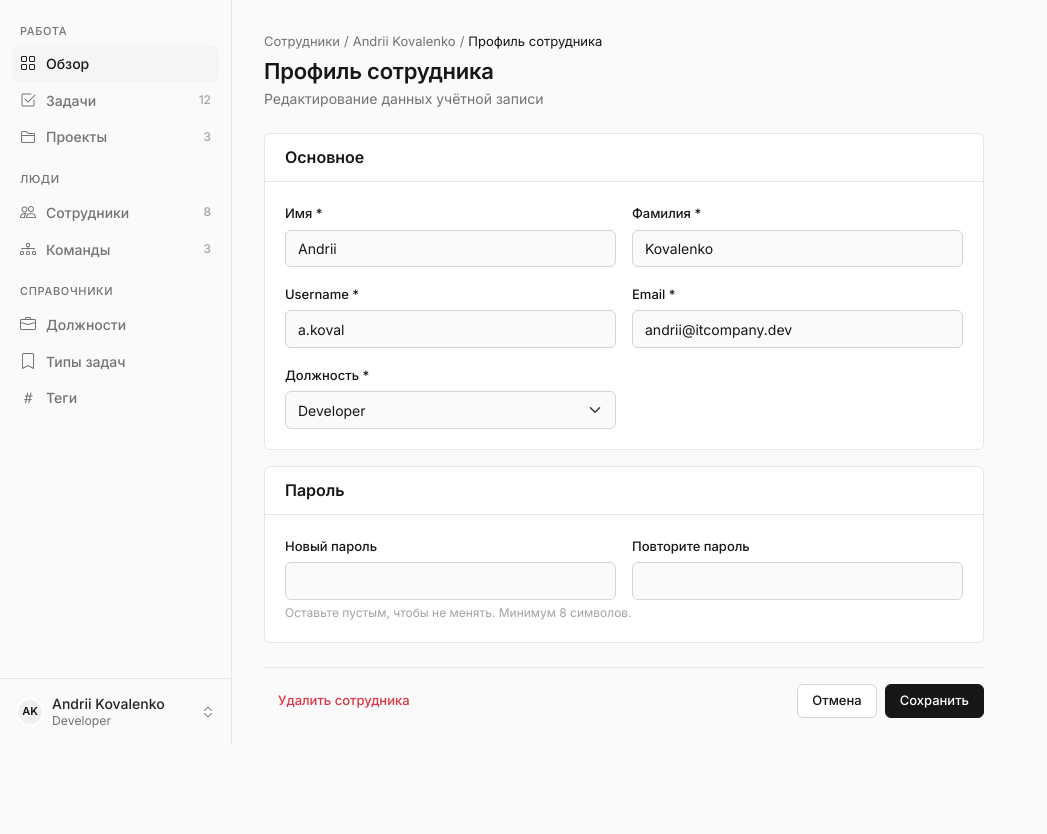
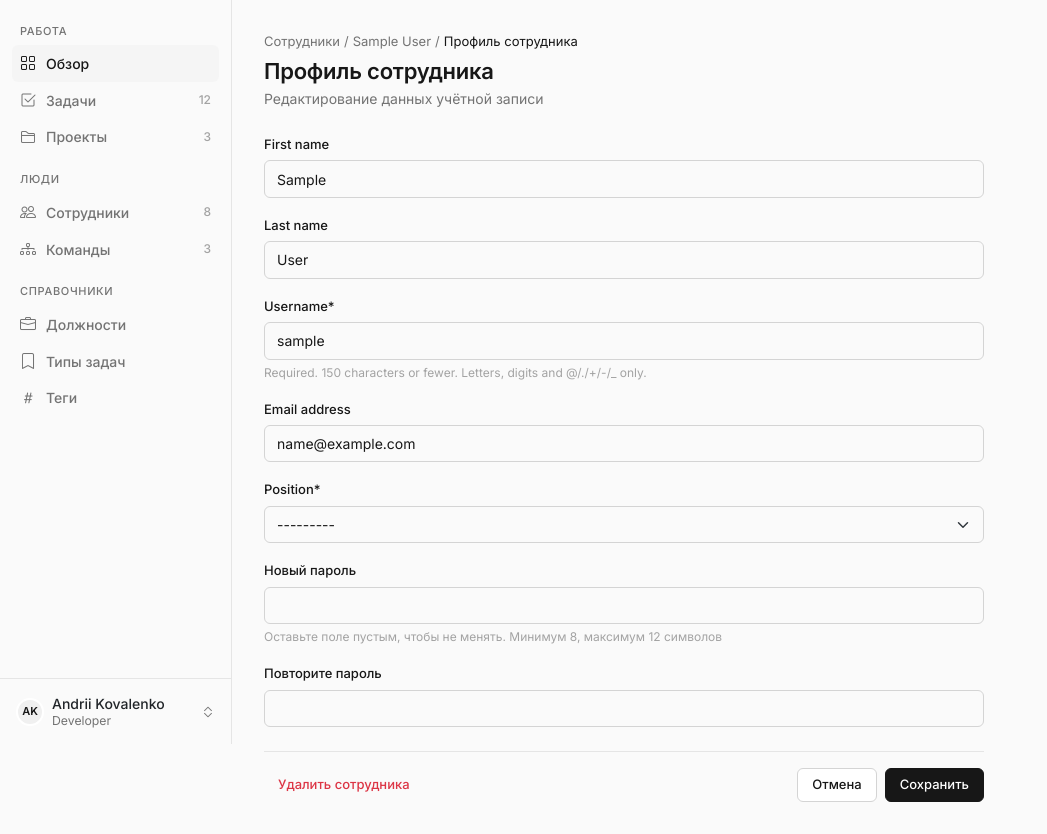
Before and after one commit to GrytsenkoAndrey/mate-py-portfolio-task-manager, a Django app: page /worker-form/ in a window 1280 px wide. Shown: the part 56-890 px from the top of the page, without its empty margins (0-1047 px from the left). Before the commit the page ends 800 px from the top, so only its background shows below. Run offline with Django 5.2, Linux system fonts and the light colour scheme; the visitor is signed in with stand-in values (Sample User, id 1); data that the repository does not hold is empty; some libraries are stand-ins or nearby versions.

Commit message:
worker detail page with form

```diff
--- /dev/null
+++ b/manager/forms.py
@@ -0,0 +1,51 @@
+from django import forms
+
+from .models import Worker
+
+
+class WorkerUpdateForm(forms.ModelForm):
+    password1 = forms.CharField(
+        label="Новый пароль",
+        required=False,
+        min_length=8,
+        max_length=12,
+        widget=forms.PasswordInput,
+        help_text=(
+            "Оставьте поле пустым, чтобы не менять. "
+            "Минимум 8, максимум 12 символов"
+        ),
+    )
+    password2 = forms.CharField(
+        label="Повторите пароль",
+        required=False,
+        min_length=8,
+        max_length=12,
+        widget=forms.PasswordInput,
+    )
+
+    class Meta:
+        model = Worker
+        fields = [
+            "first_name",
+            "last_name",
+            "username",
+            "email",
+            "position",
+        ]
+
+    def clean(self):
+        cleaned_data = super().clean()
+        password1 = cleaned_data.get("password1")
+        password2 = cleaned_data.get("password2")
+        if (password1 or password2) and password1 != password2:
+            self.add_error("password2", "Пароли не совпадают")
+        return cleaned_data
+
+    def save(self, commit=True):
+        worker = super().save(commit=False)
+        password = self.cleaned_data.get("password1")
+        if password:
+            worker.set_password(password)
+        if commit:
+            worker.save()
+        return worker
--- a/manager/models.py
+++ b/manager/models.py
@@ -9,6 +9,9 @@ class Position(models.Model):
         max_length=255,
         default=PositionTypeEnum.DEVELOPER.value,
     )
+
+    def __str__(self):
+        return self.name
 
 
 class Worker(AbstractUser):
@@ -32,9 +35,7 @@ class Project(models.Model):
     name = models.CharField(max_length=255)
     description = models.TextField()
     team = models.ForeignKey(
-        Team,
-        on_delete=models.CASCADE,
-        related_name="projects",
+        Team, on_delete=models.CASCADE, related_name="projects"
     )
 
 
@@ -51,8 +52,6 @@ class Task(models.Model):
         TaskType, on_delete=models.CASCADE, related_name="tasks"
     )
     project = models.ForeignKey(
-        Project,
-        on_delete=models.CASCADE,
-        related_name="tasks",
+        Project, on_delete=models.CASCADE, related_name="tasks"
     )
     tags = models.ManyToManyField(Tag, related_name="tasks")
--- a/manager/views.py
+++ b/manager/views.py
@@ -1,9 +1,11 @@
+from django.contrib.auth import update_session_auth_hash
 from django.contrib.auth.decorators import login_required
-from django.shortcuts import render
+from django.shortcuts import render, redirect
+
+from .forms import WorkerUpdateForm
+
 
 # Create your views here.
-
-
 @login_required
 def index(request):
     """View function for home page of site."""
@@ -14,8 +16,16 @@ def index(request):
 @login_required
 def worker_form(request):
     """View function for worker form page."""
+    if request.method == "POST":
+        form = WorkerUpdateForm(request.POST, instance=request.user)
+        if form.is_valid():
+            worker = form.save()
+            update_session_auth_hash(request, worker)
+            return redirect("manager:worker-detail")
+    else:
+        form = WorkerUpdateForm(instance=request.user)
 
-    return render(request, "manager/worker-form.html")
+    return render(request, "manager/worker-form.html", {"form": form})
 
 
 @login_required
--- a/mate_py_porfolio_task_manager/settings.py
+++ b/mate_py_porfolio_task_manager/settings.py
@@ -23,7 +23,7 @@ BASE_DIR = Path(__file__).resolve().parent.parent
 SECRET_KEY = 'django-insecure-vvjbsael+8e2_(@e_e=5g)g2rmijckjzb0jt)bw$^gl25b(@8p'
 
 # SECURITY WARNING: don't run with debug turned on in production!
-DEBUG = False
+DEBUG = True
 
 ALLOWED_HOSTS = ["127.0.0.1", "localhost"]
 
@@ -52,6 +52,7 @@ MIDDLEWARE = [
     'django.contrib.auth.middleware.AuthenticationMiddleware',
     'django.contrib.messages.middleware.MessageMiddleware',
     'django.middleware.clickjacking.XFrameOptionsMiddleware',
+    'debug_toolbar.middleware.DebugToolbarMiddleware',
 ]
 
 ROOT_URLCONF = 'mate_py_porfolio_task_manager.urls'
--- a/templates/manager/worker-form.html
+++ b/templates/manager/worker-form.html
@@ -1,63 +1,30 @@
 {% extends "base.html" %}
+{% load crispy_forms_tags %}
 
 {% block content %}
     <main class="tm-content">
       <div class="page-header">
-        <div><div class="breadcrumb"><a href="workers.html">Сотрудники</a> <span class="text-muted mx-1">/</span> <a href="worker-detail.html">Andrii Kovalenko</a> <span class="text-muted mx-1">/</span> <span class="current">Профиль сотрудника</span></div><h1>Профиль сотрудника</h1><p class="text-muted mb-0 mt-1">Редактирование данных учётной записи</p></div>
+        <div>
+          <div class="breadcrumb">
+            <a href="workers.html">Сотрудники</a> <span class="text-muted mx-1">/</span>
+            <a href="{% url "manager:worker-detail" %}">{{ user.first_name }} {{ user.last_name }}</a> <span class="text-muted mx-1">/</span>
+            <span class="current">Профиль сотрудника</span>
+          </div>
+          <h1>Профиль сотрудника</h1>
+          <p class="text-muted mb-0 mt-1">Редактирование данных учётной записи</p>
+        </div>
         <div class="d-flex gap-2"></div>
       </div>
-      <form class="needs-validation" novalidate data-demo data-redirect="worker-detail.html" style="max-width:720px">
-        <div class="card mb-3">
-          <div class="card-header"><h2>Основное</h2></div>
-          <div class="card-body"><div class="row g-3">
+      <form class="needs-validation" novalidate style="max-width:720px" method="post">
+        {% csrf_token %}
+        {{ form|crispy }}
 
-              <div class="col-md-6">
-                <label class="form-label" for="first_name">Имя *</label>
-                <input type="text" class="form-control" id="first_name" name="first_name" value="Andrii" required>
-                <div class="invalid-feedback">Заполните поле</div>
-              </div>
-              <div class="col-md-6">
-                <label class="form-label" for="last_name">Фамилия *</label>
-                <input type="text" class="form-control" id="last_name" name="last_name" value="Kovalenko" required>
-                <div class="invalid-feedback">Заполните поле</div>
-              </div>
-
-              <div class="col-md-6">
-                <label class="form-label" for="username">Username *</label>
-                <input type="text" class="form-control" id="username" name="username" value="a.koval" required pattern="[A-Za-z0-9_.@+-]+">
-                <div class="invalid-feedback">Заполните поле</div>
-              </div>
-              <div class="col-md-6">
-                <label class="form-label" for="email">Email *</label>
-                <input type="email" class="form-control" id="email" name="email" value="andrii@itcompany.dev" required>
-                <div class="invalid-feedback">Заполните поле</div>
-              </div>
-            <div class="col-md-6">
-              <label class="form-label" for="position">Должность *</label>
-              <select class="form-select" id="position" name="position" required><option selected>Developer</option><option>Project Manager</option><option>QA</option><option>Designer</option><option>DevOps</option></select>
-            </div>
-          </div></div>
-        </div>
-        <div class="card">
-          <div class="card-header"><h2>Пароль</h2></div>
-          <div class="card-body"><div class="row g-3">
-
-              <div class="col-md-6">
-                <label class="form-label" for="password1">Новый пароль</label>
-                <input type="password" class="form-control" id="password1" name="password1" value="">
-                <div class="invalid-feedback">Заполните поле</div>
-              </div>
-              <div class="col-md-6">
-                <label class="form-label" for="password2">Повторите пароль</label>
-                <input type="password" class="form-control" id="password2" name="password2" value="">
-                <div class="invalid-feedback">Заполните поле</div>
-              </div>
-            <div class="col-12 form-text mt-1">Оставьте пустым, чтобы не менять. Минимум 8 символов.</div>
-          </div></div>
-        </div>
         <div class="d-flex justify-content-between gap-2 mt-4 pt-3 border-top">
-          <button type="button" class="btn btn-ghost text-danger" data-bs-toggle="modal" data-bs-target="#confirmDelete" data-name="Andrii Kovalenko">Удалить сотрудника</button>
-          <div class="d-flex gap-2"><a href="worker-detail.html" class="btn btn-outline-secondary">Отмена</a><button class="btn btn-dark">Сохранить</button></div>
+          <button type="button" class="btn btn-ghost text-danger" data-bs-toggle="modal" data-bs-target="#confirmDelete" data-name="{{ user.first_name }} {{ user.last_name }}">Удалить сотрудника</button>
+          <div class="d-flex gap-2">
+            <a href="{% url "manager:worker-detail" %}" class="btn btn-outline-secondary">Отмена</a>
+            <button type="submit" class="btn btn-dark">Сохранить</button>
+          </div>
         </div>
       </form>
     </main>
```
Also changed, not shown: templates/manager/worker-detail.html (+11 -5 lines).
